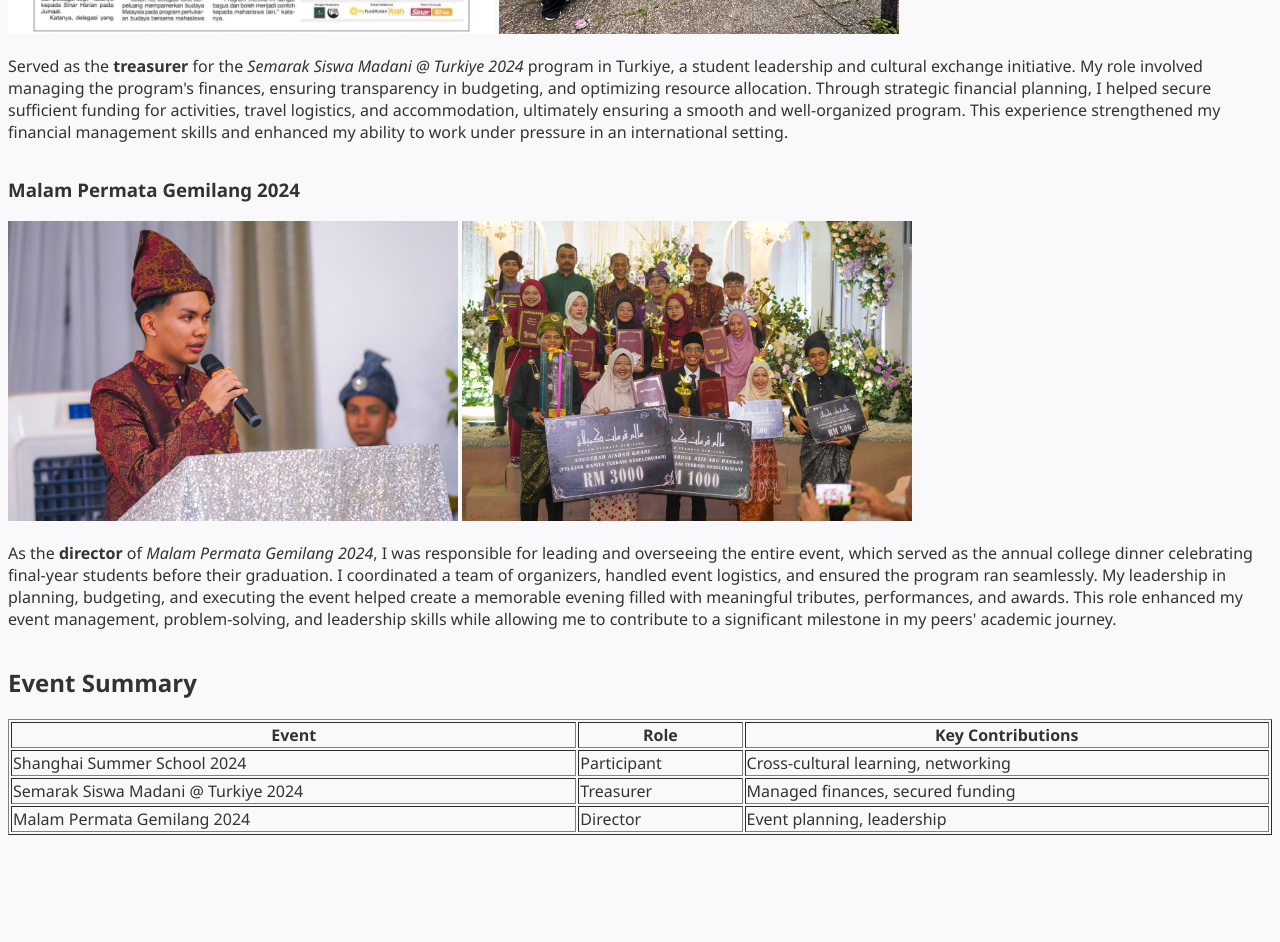
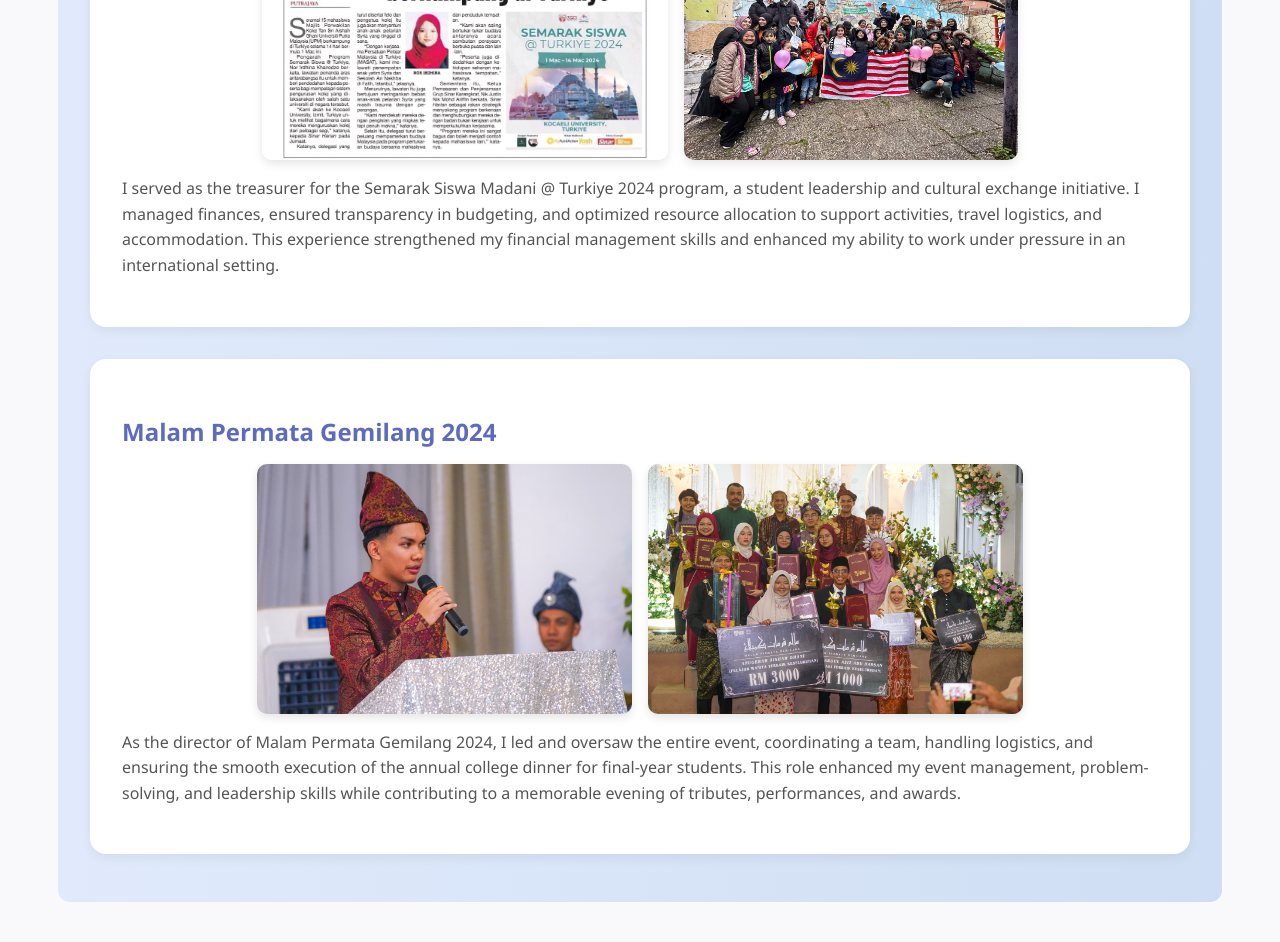
Before and after one commit to LazyNekoo/Portfolio, a plain HTML site: page pages/extracurricular.html in a window 1280 px wide. Shown: the part 1013-1955 px from the top of the page. Before the commit the page ends 1856 px from the top, so only its background shows below. Drawn offline with Linux system fonts and the light colour scheme.

Commit message:
Design CSS for extracurricular page

```diff
--- a/pages/extracurricular.html
+++ b/pages/extracurricular.html
@@ -1,11 +1,13 @@
 <!DOCTYPE html>
 <html lang="en">
+
 <head>
     <meta charset="UTF-8">
     <meta name="viewport" content="width=device-width, initial-scale=1.0">
     <title>Extracurricular Activities</title>
     <link rel="stylesheet" href="../style.css">
 </head>
+
 <body>
     <!-- Navbar -->
     <nav>
@@ -18,54 +20,51 @@
             <li><a href="./contact.html">Contact</a></li>
         </ul>
     </nav>
+
+    <!-- Main Content -->
+    <div class="extracurricular-container-main">
+        <div class="extracurricular-container-text">
             <h1>Extracurricular Activities</h1>
+            <p>Explore my involvement in various extracurricular activities that have enriched my university experience.</p>
+        </div>
 
-    <h2>2024</h2>
+        <div class="extracurricular-container-activity">
 
+            <div class="extracurricular-box">
                 <h3>Shanghai Summer School 2024</h3>
-    <div>
-        <img src="../images/Shanghai-1.jpeg" alt="Shanghai-1" height="300" width="auto">
-        <img src="../images/Shanghai-2.jpeg" alt="Shanghai-2" height="300" width="auto">
+                <div class="extracurricular-images">
+                    <img src="../images/Shanghai-1.jpeg" alt="Shanghai-1">
+                    <img src="../images/Shanghai-2.jpeg" alt="Shanghai-2">
                 </div>
-    <p>Attended as the <strong>representative of Malaysia</strong> for the <em>Shanghai Summer School 2024</em> program, where I explored global perspectives on education, technology, and culture. It was an enriching experience that enhanced my cross-cultural communication skills and provided networking opportunities with international peers.</p>
+                <p>I represented Malaysia at the Shanghai Summer School 2024, where I explored global perspectives on
+                    education, technology, and culture while networking with international peers from diverse
+                    backgrounds. The program enriched my cross-cultural communication skills and broadened my worldview.
+                </p>
+            </div>
 
+            <div class="extracurricular-box">
                 <h3>Semarak Siswa Madani @ Turkiye 2024</h3>
-    <div>
-        <img src="../images/SSMT24-3.jpeg" alt="SSMT24-1" height="300" width="auto">
-        <img src="../images/SSMT24-2.jpeg" alt="SSMT24-2" height="300" width="auto">
+                <div class="extracurricular-images">
+                    <img src="../images/SSMT24-3.jpeg" alt="SSMT24-1">
+                    <img src="../images/SSMT24-2.jpeg" alt="SSMT24-2">
                 </div>
-    <p>Served as the <strong>treasurer</strong> for the <em>Semarak Siswa Madani @ Turkiye 2024</em> program in Turkiye, a student leadership and cultural exchange initiative. My role involved managing the program's finances, ensuring transparency in budgeting, and optimizing resource allocation. Through strategic financial planning, I helped secure sufficient funding for activities, travel logistics, and accommodation, ultimately ensuring a smooth and well-organized program. This experience strengthened my financial management skills and enhanced my ability to work under pressure in an international setting.</p>
+                <p>
+                    I served as the treasurer for the Semarak Siswa Madani @ Turkiye 2024 program, a student leadership and cultural exchange initiative. I managed finances, ensured transparency in budgeting, and optimized resource allocation to support activities, travel logistics, and accommodation. This experience strengthened my financial management skills and enhanced my ability to work under pressure in an international setting.
+                </p>
+            </div>
 
+            <div class="extracurricular-box">
                 <h3>Malam Permata Gemilang 2024</h3>
-    <div>
-        <img src="../images/MPG24-1.jpeg" alt="MPG24-1" height="300" width="auto">
-        <img src="../images/MPG24-2.jpeg" alt="MPG24-2" height="300" width="auto">
+                <div class="extracurricular-images">
+                    <img src="../images/MPG24-1.jpeg" alt="MPG24-1">
+                    <img src="../images/MPG24-2.jpeg" alt="MPG24-2">
                 </div>
-    <p>As the <strong>director</strong> of <em>Malam Permata Gemilang 2024</em>, I was responsible for leading and overseeing the entire event, which served as the annual college dinner celebrating final-year students before their graduation. I coordinated a team of organizers, handled event logistics, and ensured the program ran seamlessly. My leadership in planning, budgeting, and executing the event helped create a memorable evening filled with meaningful tributes, performances, and awards. This role enhanced my event management, problem-solving, and leadership skills while allowing me to contribute to a significant milestone in my peers' academic journey.</p>
-
-    <h2>Event Summary</h2>
-    <table border="1">
-        <tr>
-            <th>Event</th>
-            <th>Role</th>
-            <th>Key Contributions</th>
-        </tr>
-        <tr>
-            <td>Shanghai Summer School 2024</td>
-            <td>Participant</td>
-            <td>Cross-cultural learning, networking</td>
-        </tr>
-        <tr>
-            <td>Semarak Siswa Madani @ Turkiye 2024</td>
-            <td>Treasurer</td>
-            <td>Managed finances, secured funding</td>
-        </tr>
-        <tr>
-            <td>Malam Permata Gemilang 2024</td>
-            <td>Director</td>
-            <td>Event planning, leadership</td>
-        </tr>
-    </table>
+                <p>
+                    As the director of Malam Permata Gemilang 2024, I led and oversaw the entire event, coordinating a team, handling logistics, and ensuring the smooth execution of the annual college dinner for final-year students. This role enhanced my event management, problem-solving, and leadership skills while contributing to a memorable evening of tributes, performances, and awards.
+                </p>
+            </div>
 
 </body>
+
+
 </html>
--- a/style.css
+++ b/style.css
@@ -51,7 +51,7 @@ nav a:hover {
     padding: 4rem 2rem;
     background: linear-gradient(to right, #e0eafc, #cfdef3);
     max-width: 1100px;
-    margin: 0 auto;
+    margin: 2rem auto 0 auto;
     border-radius: 16px;
     box-shadow: 0 6px 18px rgba(0, 0, 0, 0.06);
 }
@@ -91,7 +91,7 @@ nav a:hover {
     background-color: #ffffff;
     border-radius: 12px;
     box-shadow: 0 4px 12px rgba(0,0,0,0.05);
-    margin: 1.5rem auto; /* Reduced margin to bring sections closer */
+    margin: 0rem auto; /* Reduced margin to bring sections closer */
     max-width: 1000px;
 }
 
@@ -107,7 +107,7 @@ nav a:hover {
 
 .two-column-section,
 .section {
-    margin-top: 2rem;
+    margin-top: 0rem;
 }
 
 
@@ -117,7 +117,6 @@ nav a:hover {
     border-radius: 12px;
     box-shadow: 0 4px 12px rgba(0, 0, 0, 0.05);
     padding: 2rem;
-    margin-top: 20px;
 }
 
 /* Side-by-side layout on desktop */
@@ -133,7 +132,7 @@ nav a:hover {
     display: flex;
     flex-direction: column;
     padding: 3rem 2rem;
-    background-color: #ffffff;
+    background: linear-gradient(to right, #e0eafc, #cfdef3);
     border-radius: 12px;
     box-shadow: 0 4px 12px rgba(0,0,0,0.05);
     margin: 2rem auto; /* Reduced margin to bring sections closer */
@@ -246,3 +245,86 @@ nav a:hover {
     text-align: center;
     color: #666;
 }
+
+/* Extracurricular Page */
+.extracurricular-container-main {
+    display: flex;
+    flex-direction: column;
+    align-items: center;
+    padding: 3rem 2rem;
+    background: linear-gradient(to right, #e0eafc, #cfdef3);
+    border-radius: 12px;
+    margin: 2rem auto;
+    max-width: 1700px;
+}
+
+.extracurricular-container-text {
+    display: flex;
+    flex-direction: column;
+    justify-content: center;
+    align-items: center;
+    text-align: center;
+    color: #333;
+    width: 100%;
+    margin-bottom: 2rem;
+}
+
+.extracurricular-container-activity {
+    display: flex;
+    flex-direction: column;
+    gap: 2rem;
+    max-width: 1100px;
+    margin: 0 auto;
+    padding: 0;
+    width: 100%;
+}
+
+.extracurricular-container-text h1 {
+    font-size: 2rem;
+    margin-bottom: 0.5rem;
+}
+
+.extracurricular-container-text p {
+    font-size: 1.1rem;
+    margin: 0 auto;
+    color: #666;
+}
+
+.extracurricular-box {
+    background-color: #ffffff;
+    border-radius: 16px;
+    box-shadow: 0 4px 12px rgba(0, 0, 0, 0.06);
+    padding: 2rem;
+    transition: transform 0.3s ease;
+}
+
+.extracurricular-box:hover {
+    transform: translateY(-5px);
+}
+
+.extracurricular-box h3 {
+    font-size: 1.5rem;
+    color: #5c6bc0;
+    margin-bottom: 1rem;
+}
+
+.extracurricular-box p {
+    font-size: 1rem;
+    color: #555;
+    line-height: 1.6;
+    margin-top: 1rem;
+}
+
+.extracurricular-images {
+    display: flex;
+    gap: 1rem;
+    flex-wrap: wrap;
+    justify-content: center;
+}
+
+.extracurricular-images img {
+    height: 250px;
+    width: auto;
+    border-radius: 10px;
+    box-shadow: 0 4px 10px rgba(0,0,0,0.1);
+}
```
Lines whose indentation alone changed are shown as unchanged.
